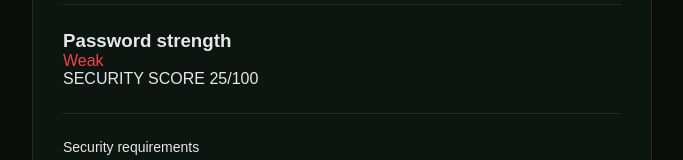
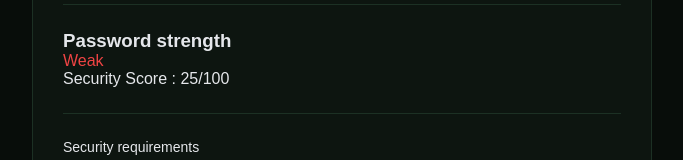
Before and after one commit to SniperKingDev/passwordlab, a React (Vite) app: page / in a window 1280 px wide. Shown: the part 411-571 px from the top of the page, without its empty margins (298-981 px from the left). Built offline with nearby package versions, Linux system fonts and the light colour scheme.

Commit message:
amélioration de l'affichage

```diff
--- a/src/components/StrengthMeter.jsx
+++ b/src/components/StrengthMeter.jsx
@@ -29,7 +29,7 @@ const StrengthMeter = ({ score, strength }) => {
 
       {/* Score de sécurité */}
       <div className="strength-footer">
-        <span>SECURITY SCORE</span>
+        <span>Security Score :</span>
         <span> {score}/100</span>
       </div>
 
```
